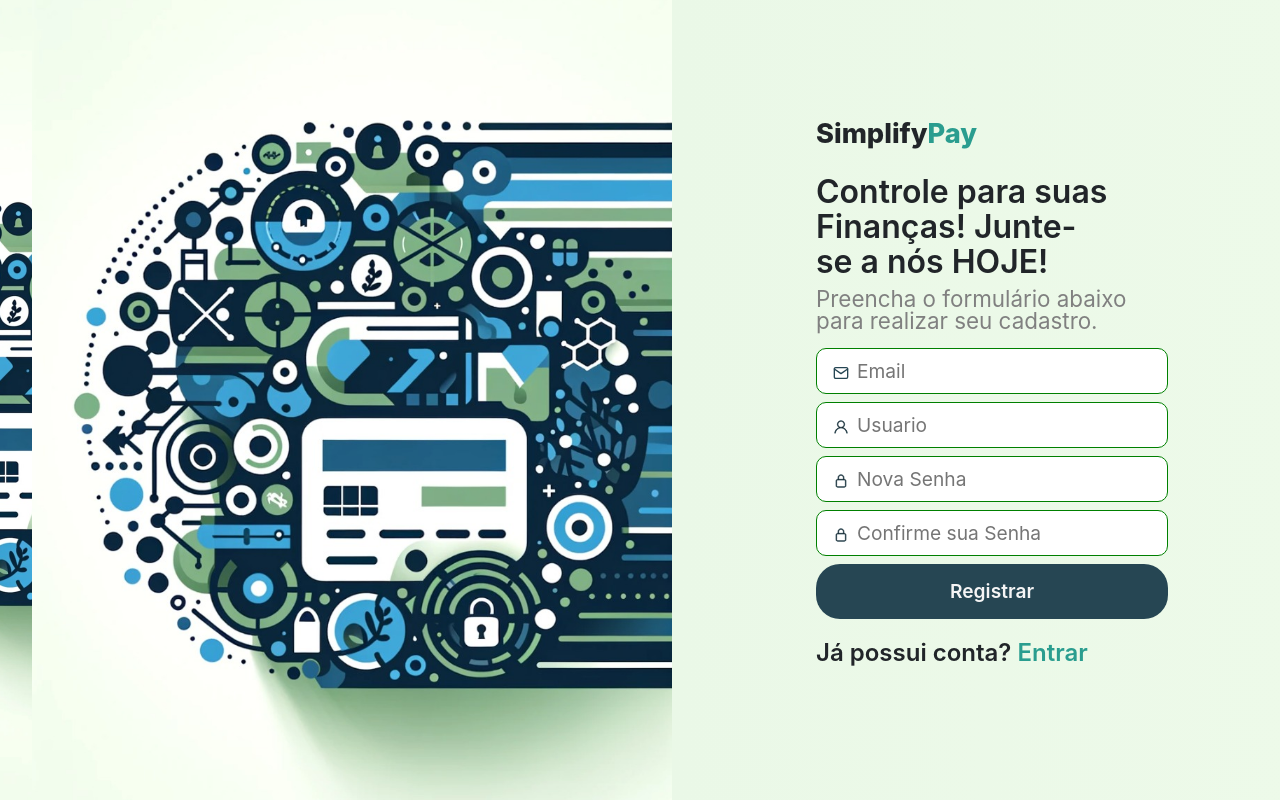
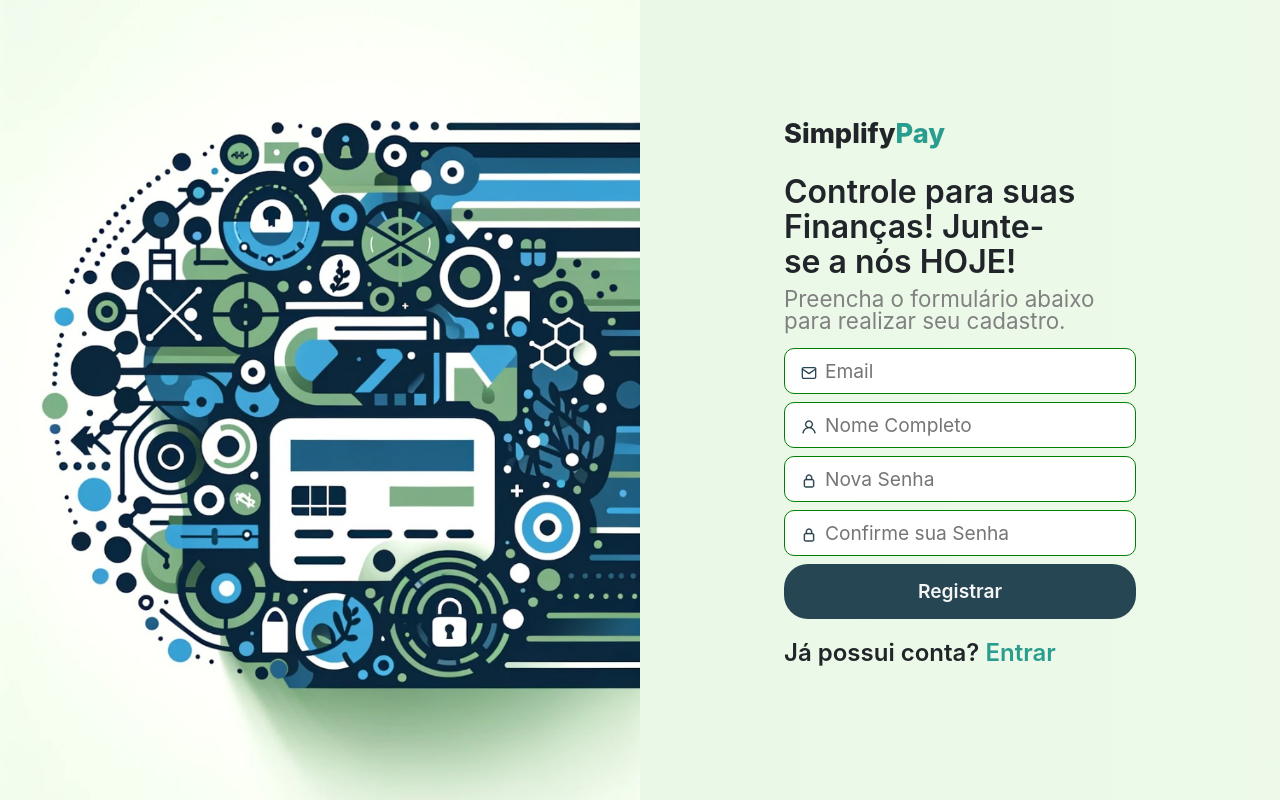
Before and after one commit to victorbiguete/ImaPayFrontEnd, an Angular app: page /cadastro in a window 1280 px wide. Built offline with nearby package versions, Linux system fonts and the light colour scheme.

Commit message:
routerOutlet Bug and pegar nome em vez de userid

```diff
--- a/src/app/app.component.html
+++ b/src/app/app.component.html
@@ -1,2 +1 @@
-<app-login-page></app-login-page>
 <router-outlet></router-outlet>
--- a/src/app/componentes/login-page/cadastro-form/cadastro-form.component.html
+++ b/src/app/componentes/login-page/cadastro-form/cadastro-form.component.html
@@ -65,38 +65,29 @@
       />
       <input
         type="text"
-        name="userId"
-        id="userId"
-        placeholder="Usuario"
-        formControlName="userId"
+        name="userName"
+        id="userName"
+        placeholder="Nome Completo"
+        formControlName="userName"
         autocomplete="off"
-        #userId
+        #userName
         required
         [ngClass]="
-          cadastroForm.get('userId')?.invalid &&
-          (cadastroForm.get('userId')?.touched ||
-            cadastroForm.get('userId')?.dirty)
+          cadastroForm.get('userName')?.invalid &&
+          (cadastroForm.get('userName')?.touched ||
+            cadastroForm.get('userName')?.dirty)
             ? 'red'
             : 'green'
         "
       />
       <i
         *ngIf="
-          cadastroForm.get('userId')?.invalid &&
-          (cadastroForm.get('userId')?.touched ||
-            cadastroForm.get('userId')?.dirty)
+          cadastroForm.get('userName')?.invalid &&
+          (cadastroForm.get('userName')?.touched ||
+            cadastroForm.get('userName')?.dirty)
         "
         class="fa-solid fa-circle-exclamation"
       ></i>
-      <div
-        *ngIf="
-          cadastroForm.get('userId')?.invalid && cadastroForm.get('userId')?.errors?.['userExists'] &&
-          (cadastroForm.get('userId')?.touched ||
-            cadastroForm.get('userId')?.dirty)
-        "
-      >
-        <p class="alert alert-danger">Nome de usuario em uso</p>
-      </div>
     </div>
     <div class="input-icons">
       <img
--- a/src/app/componentes/login-page/cadastro-form/cadastro-form.component.ts
+++ b/src/app/componentes/login-page/cadastro-form/cadastro-form.component.ts
@@ -28,7 +28,7 @@ import {
 })
 export class CadastroFormComponent {
   userEmail = new FormControl('');
-  userId = new FormControl('');
+  userName = new FormControl('');
   userPassword = new FormControl('');
   userConfirmPassword = new FormControl('');
   cadastroForm!: FormGroup;
@@ -46,11 +46,10 @@ export class CadastroFormComponent {
           Validators.maxLength(50),
           Validators.pattern('^[a-z0-9._%+-]+@[a-z0-9.-]+\\.[a-z]{2,4}$'),
         ]),
-        userId: new FormControl(this.userId.value, [
+        userName: new FormControl(this.userName.value, [
           Validators.required,
           Validators.minLength(2),
-          Validators.maxLength(50),
-          Validators.pattern('^[a-zA-Z0-9]+$'),
+          Validators.maxLength(80),
         ]),
         password: new FormControl(this.userPassword.value, [
           Validators.required,
@@ -86,12 +85,7 @@ export class CadastroFormComponent {
 
     const users = this.localStorageService.get();
     if (users?.length > 0) {
-      if (users.some((user) => user.id === this.cadastroForm.value.userId)) {
-        this.cadastroForm.get('userId')?.setErrors({ userExists: true });
-        this.cadastroForm.get('password')?.reset();
-        this.cadastroForm.get('passwordConfirmation')?.reset();
-        return; // UserID already exists
-      } else if (
+      if (
         users.some((user) => user.email === this.cadastroForm.value.userEmail)
       ) {
         this.cadastroForm.get('userEmail')?.setErrors({ userExists: true });
@@ -100,7 +94,7 @@ export class CadastroFormComponent {
         return; // UserEmail already exists
       }
       users.push({
-        id: this.cadastroForm.value.userId,
+        name: this.cadastroForm.value.userName,
         email: this.cadastroForm.value.userEmail,
         password: this.cadastroForm.value.password,
       });
@@ -108,7 +102,7 @@ export class CadastroFormComponent {
     } else {
       this.localStorageService.set([
         {
-          id: this.cadastroForm.value.userId,
+          name: this.cadastroForm.value.userName,
           email: this.cadastroForm.value.userEmail,
           password: this.cadastroForm.value.password,
         },
--- a/src/app/componentes/login-page/login-form/login-form.component.html
+++ b/src/app/componentes/login-page/login-form/login-form.component.html
@@ -32,24 +32,26 @@
       <img src="../../../../assets/imgs/login-cadastro/u_user.svg" alt="" />
       <input
         type="text"
-        name="userId"
-        id="userId"
-        placeholder="Usuario"
-        formControlName="userId"
+        name="userEmail"
+        id="userEmail"
+        placeholder="Email"
+        formControlName="userEmail"
         autocomplete="off"
-        #userId
+        #userEmail
         required
         [ngClass]="
-          loginForm.get('userId')?.invalid &&
-          (loginForm.get('userId')?.touched || loginForm.get('userId')?.dirty)
+          loginForm.get('userEmail')?.invalid &&
+          (loginForm.get('userEmail')?.touched ||
+            loginForm.get('userEmail')?.dirty)
             ? 'red'
             : 'green'
         "
       />
       <i
         *ngIf="
-          loginForm.get('userId')?.invalid &&
-          (loginForm.get('userId')?.touched || loginForm.get('userId')?.dirty)
+          loginForm.get('userEmail')?.invalid &&
+          (loginForm.get('userEmail')?.touched ||
+            loginForm.get('userEmail')?.dirty)
         "
         class="fa-solid fa-circle-exclamation"
       ></i>
--- a/src/app/componentes/login-page/login-form/login-form.component.ts
+++ b/src/app/componentes/login-page/login-form/login-form.component.ts
@@ -27,7 +27,7 @@ import {
 })
 export class LoginFormComponent {
   failedLogin: boolean = false;
-  userId = new FormControl('');
+  userEmail = new FormControl('');
   password = new FormControl('');
   loginForm!: FormGroup;
 
@@ -36,7 +36,7 @@ export class LoginFormComponent {
     private router: Router
   ) {
     this.loginForm = new FormGroup({
-      userId: new FormControl(this.userId.value, [Validators.required]),
+      userEmail: new FormControl(this.userEmail.value, [Validators.required]),
       password: new FormControl(this.password.value, [Validators.required]),
     });
   }
@@ -55,7 +55,7 @@ export class LoginFormComponent {
     const users = this.localStorageService.get();
     const user = users.find(
       (user) =>
-        user.id === this.loginForm.value.userId &&
+        user.email === this.loginForm.value.userEmail &&
         user.password === this.loginForm.value.password
     );
 
--- a/src/app/services/localStorage/local-storage.service.ts
+++ b/src/app/services/localStorage/local-storage.service.ts
@@ -9,7 +9,7 @@ export class LocalStorageService {
   constructor() {}
 
   public set(
-    value: Array<{ id: string; email: string; password: string }>,
+    value: Array<{ name: string; email: string; password: string }>,
     key: string = 'simplifyPay-users'
   ): void {
     try {
@@ -22,7 +22,7 @@ export class LocalStorageService {
 
   public get(
     key: string = 'simplifyPay-users'
-  ): Array<{ id: string; email: string; password: string }> {
+  ): Array<{ name: string; email: string; password: string }> {
     try {
       const item = this.local.getItem(key);
       if (item) {
```
Also changed, not shown: src/app/app.routes.ts (+9 -3 lines), src/main.ts (+4 -3 lines).
